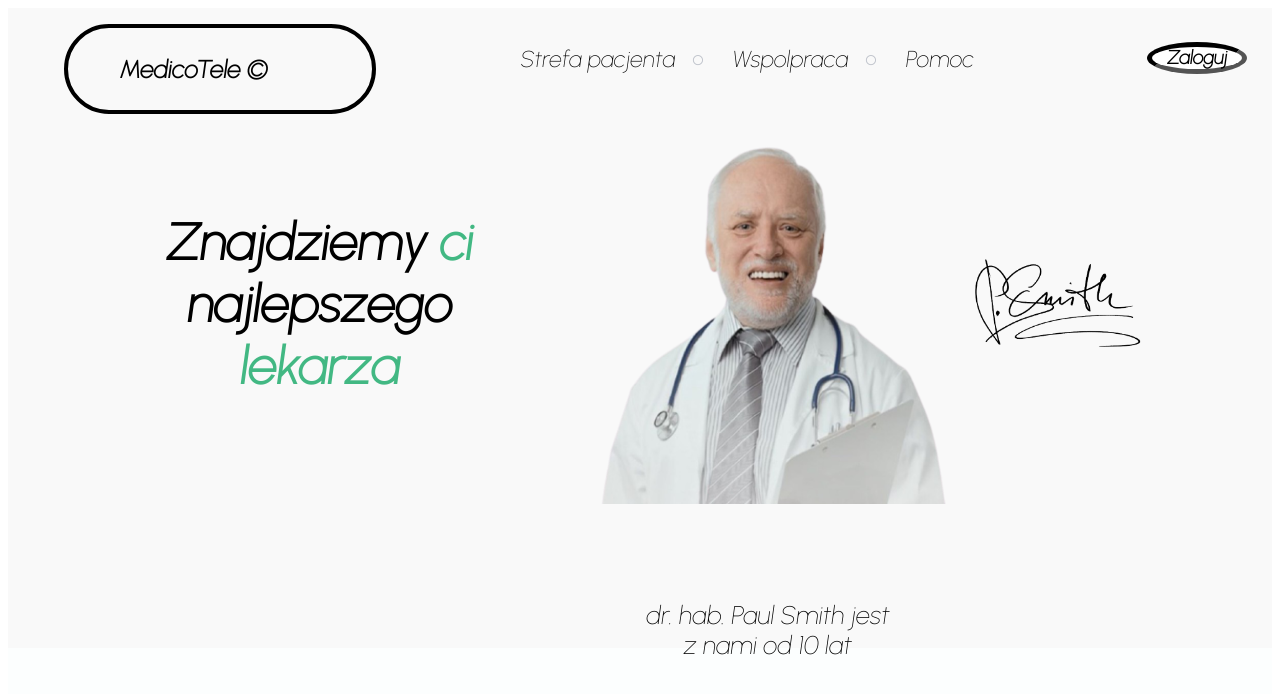
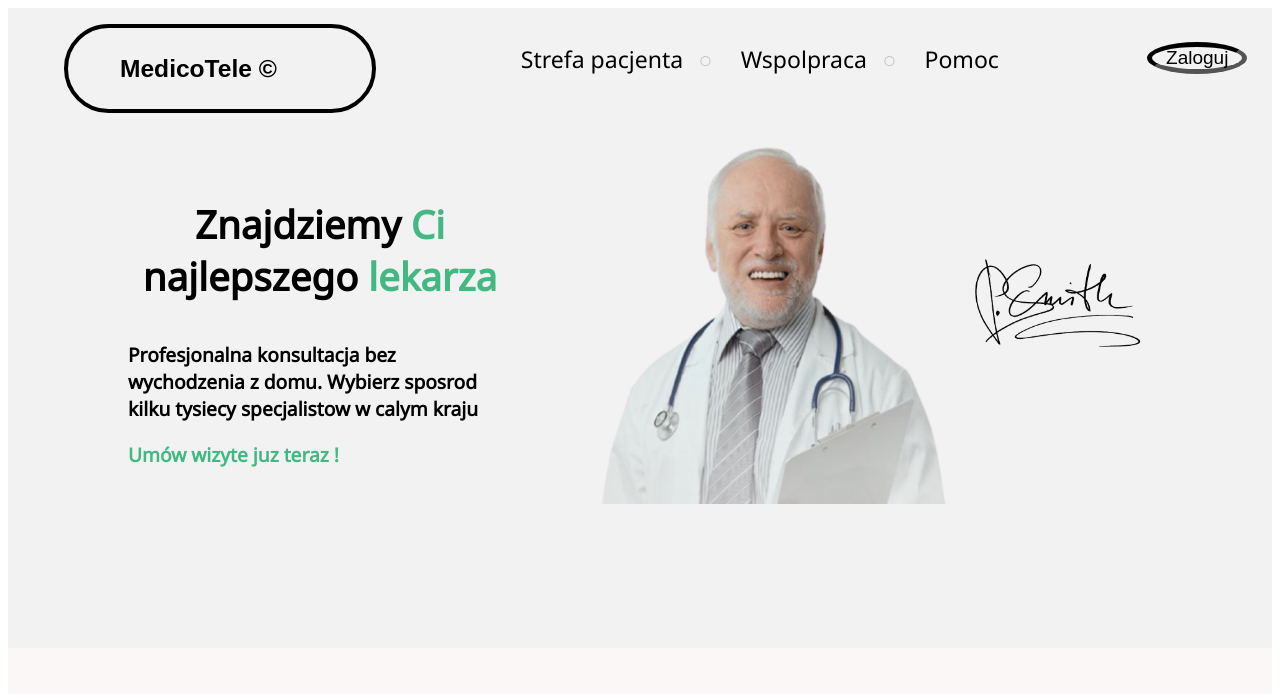
Before and after one commit to CleverDarkSolutions/vue-with-element-plus, a Vue app: page / in a window 1280 px wide. Shown: the top 694 px of the page. Built offline with nearby package versions, Linux system fonts and the light colour scheme; some icons are missing.

Commit message:
font improved

```diff
--- a/public/index.html
+++ b/public/index.html
@@ -7,7 +7,7 @@
     <link rel="icon" href="<%= BASE_URL %>favicon.ico">
     <link rel="preconnect" href="https://fonts.googleapis.com">
     <link rel="preconnect" href="https://fonts.gstatic.com" crossorigin>
-    <link href="https://fonts.googleapis.com/css2?family=Urbanist:ital,wght@1,100&display=swap" rel="stylesheet">
+    <link href="https://fonts.googleapis.com/css2?family=Noto+Sans&display=swap" rel="stylesheet">
     <title><%= htmlWebpackPlugin.options.title %></title>
   </head>
   <body>
--- a/src/App.vue
+++ b/src/App.vue
@@ -33,20 +33,20 @@ export default defineComponent({
 
 <style>
 #app {
-  font-family: 'Urbanist', sans-serif;
+  font-family: 'Noto Sans', sans-serif;
   text-align: center;
   color: black;
 }
 .top-part {
   width: 100%;
   height: 50vw;
-  background: #f9f9f9;
+  background: #f2f2f2;
 }
 
 .middle-part {
   width: 100%;
   height: 100vh;
-  background: #fcfefe;
+  background: #fbf7f7;
 }
 
 body {
--- a/src/components/DoctorPic.vue
+++ b/src/components/DoctorPic.vue
@@ -2,7 +2,6 @@
   <div>
     <img class='doctor-picture' src='../assets/harold.png'>
     <img class='signature' src='../assets/polecam.png'>
-    <span class='extra-info'> dr. hab. Paul Smith jest z nami od 10 lat</span>
   </div>
 </template>
 
@@ -30,12 +29,4 @@ export default defineComponent({
     right: 10%;
     top: 30%;
 }
-
-.extra-info {
-    position: absolute;
-    top: 75%;
-    right: 30%;
-    width: 20vw;
-    font-size: 2vw;
-}
 </style>
--- a/src/components/LoginButton.vue
+++ b/src/components/LoginButton.vue
@@ -38,7 +38,6 @@ export default defineComponent({
 <style scoped>
 
 .login-button {
-    font-family: 'Urbanist', sans-serif;
     margin-top: 2vh;
     margin-right: 50px;
     position: absolute;
@@ -46,8 +45,7 @@ export default defineComponent({
     right: 1vw;
     width: 150px;
     font-size: 21px;
-    font-weight: 800;
-    background: white;
+    background: #f2f2f2;
     border: 10px black inset;
     color: black;
 }
--- a/src/components/MenuElementOne.vue
+++ b/src/components/MenuElementOne.vue
@@ -26,7 +26,6 @@ export default defineComponent({
 <style scoped>
 
 .element-one {
-    font-family: 'Urbanist', sans-serif;
     margin-left: 500px;
     padding-top: 2%;
     float: left;
--- a/src/components/MiddleTextOne.vue
+++ b/src/components/MiddleTextOne.vue
@@ -1,6 +1,8 @@
 <template>
     <div class='item'>
-        <p class='text'>Znajdziemy <span class='green-text'>ci</span> najlepszego <span class='green-text'> lekarza </span></p>
+        <p class='text'>Znajdziemy <span class='green-text'>Ci</span> najlepszego <span class='green-text'> lekarza </span></p>
+        <p class='smaller-text'>Profesjonalna konsultacja bez wychodzenia z domu. Wybierz sposrod kilku tysiecy specjalistow w calym kraju</p>
+        <p class='smaller-text green-text' style="font-weight: 1000">Umów wizyte juz teraz !</p>
     </div>
 </template>
 
@@ -18,16 +20,23 @@ export default defineComponent({
     top: 20%;
     left: 10%;
     width: 30vw;
-    height: 50vh;
+    height: 40vh;
 }
 
 .text {
-    font-size: 4vw;
+    font-size: 3vw;
     font-weight: 900;
+    text-align: center;
 }
 
 .green-text {
     color: #42b883;
 }
 
+.smaller-text {
+    font-size: 1.5vw;
+    font-weight: 700;
+    text-align: left;
+}
+
 </style>
```
Also changed, not shown: 1 other file (tests, documents, lock files or other folders).
